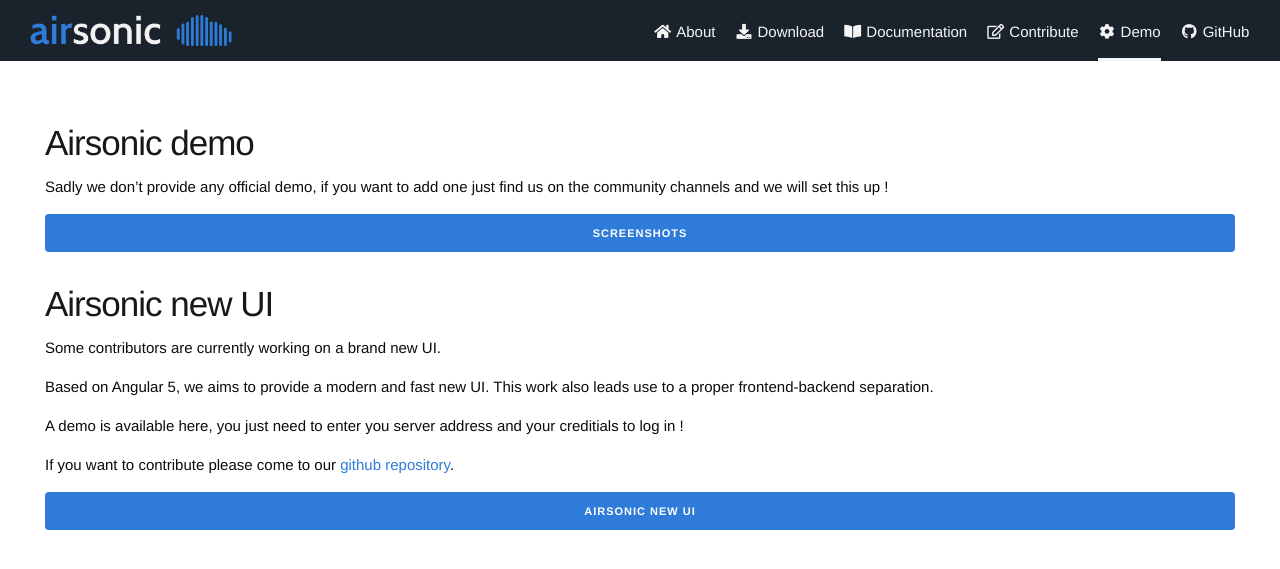
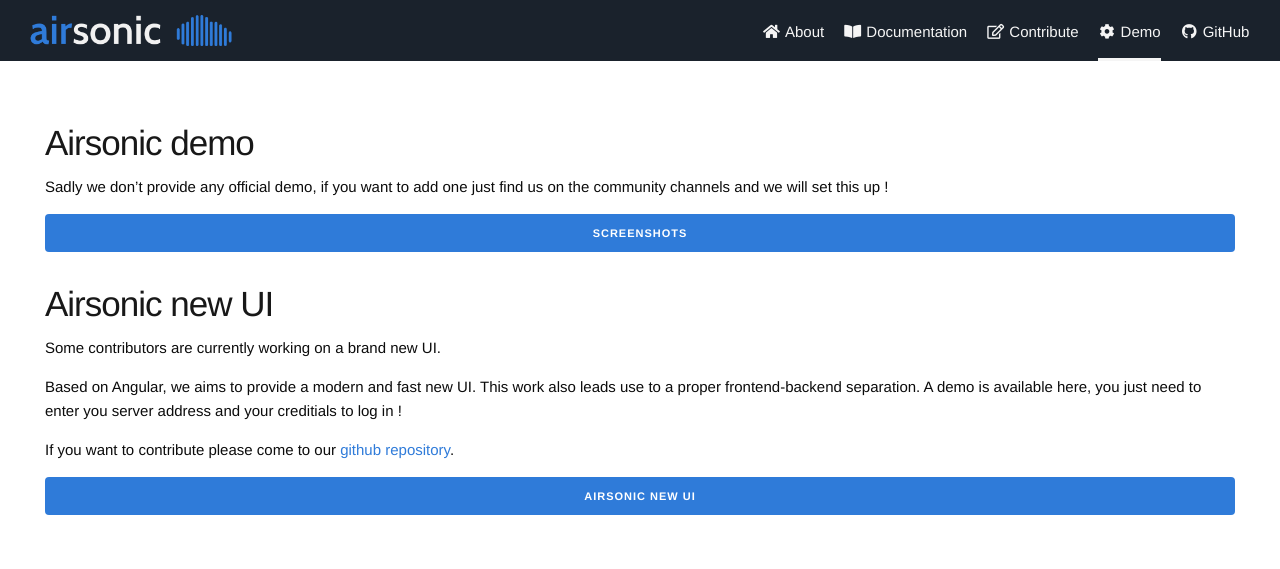
Before and after one commit to airsonic/airsonic.github.io, a Jekyll site: the page built from demo/demo.md, in a window 1280 px wide and 900 px high. Shown: the top 569 px of the window. Built offline with Jekyll 4.4.1, drawn with Linux system fonts in a browser that asks for light colours; nearby versions of some CDN libraries; comment, search, counter and statistics services are not loaded.

Commit message:
Remove download page

```diff
--- a/_includes/header.html
+++ b/_includes/header.html
@@ -7,31 +7,22 @@
     </div>
     <nav class="menu float-right">
       <label for="drop" class="toggle"><i class="fas fa-bars fa-fw"></i></label>
-      <input type="checkbox" id="drop"/>
+      <input type="checkbox" id="drop" />
       <ul>
         <li>
-          <a href="{{ site.baseurl }}/"
-           {% if page.url == "/" %}class="active"{% endif %}>
+          <a href="{{ site.baseurl }}/" {% if page.url == "/" %}class="active" {% endif %}>
             <i class="fas fa-home fa-fw"></i>&nbsp;About</a>
         </li>
         <li>
-          <a href="{{ site.baseurl }}/download/"
-          {% if page.url == "/download/" %}class="active"{% endif %}>
-          <i class="fas fa-download fa-fw"></i>&nbsp;Download</a>
-        </li>
-        <li>
-          <a href="{{ site.baseurl }}/docs/"
-          {% if page.url == "/docs/" or page.url contains "/docs/" %}class="active"{% endif %}>
+          <a href="{{ site.baseurl }}/docs/" {% if page.url == "/docs/" or page.url contains "/docs/" %}class="active" {% endif %}>
             <i class="fas fa-book-open fa-fw"></i>&nbsp;Documentation</a>
         </li>
         <li>
-          <a href="{{ site.baseurl }}/contribute/"
-          {% if page.url == "/contribute/" or page.url contains "/contribute/" %}class="active"{% endif %}>
+          <a href="{{ site.baseurl }}/contribute/" {% if page.url == "/contribute/" or page.url contains "/contribute/" %}class="active" {% endif %}>
             <i class="far fa-edit fa-fw"></i>&nbsp;Contribute</a>
         </li>
         <li>
-          <a href="{{ site.baseurl }}/demo/"
-          {% if page.url == "/demo/" or page.url contains "/demo/" %}class="active"{% endif %}>
+          <a href="{{ site.baseurl }}/demo/" {% if page.url == "/demo/" or page.url contains "/demo/" %}class="active" {% endif %}>
             <i class="fas fa-cog fa-fw"></i>&nbsp;Demo</a>
         </li>
         <li>
--- a/demo/demo.md
+++ b/demo/demo.md
@@ -22,9 +22,7 @@ Sadly we don't provide any official demo, if you want to add one just find us on
 
 Some contributors are currently working on a brand new UI.
 
-Based on Angular 5, we aims to provide a modern and fast new UI. This work also leads use to a proper frontend-backend separation.
-
-A demo is available here, you just need to enter you server address and your creditials to log in !
+Based on Angular, we aims to provide a modern and fast new UI. This work also leads use to a proper frontend-backend separation. A demo is available here, you just need to enter you server address and your creditials to log in !
 
 If you want to contribute please come to our [github repository](https://github.com/airsonic/airsonic-ui).
 
```
Also changed, not shown: download.md (deleted, +0 -48 lines), index.md (+4 -0 lines). Lines whose indentation alone changed are shown as unchanged.
